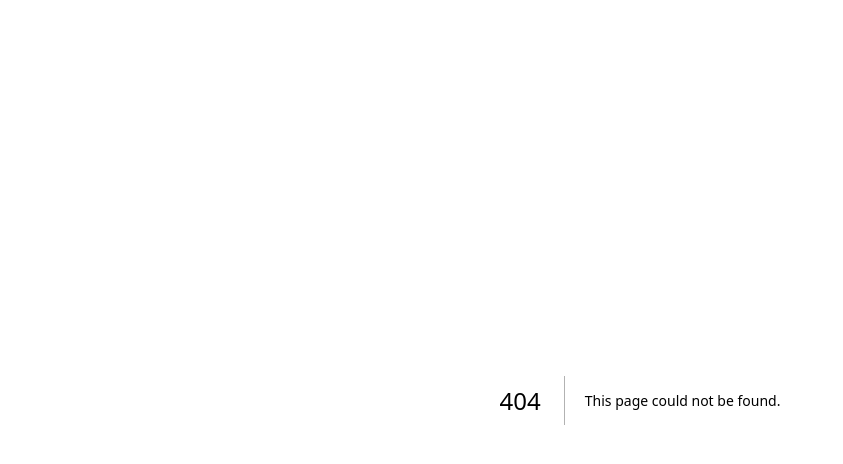
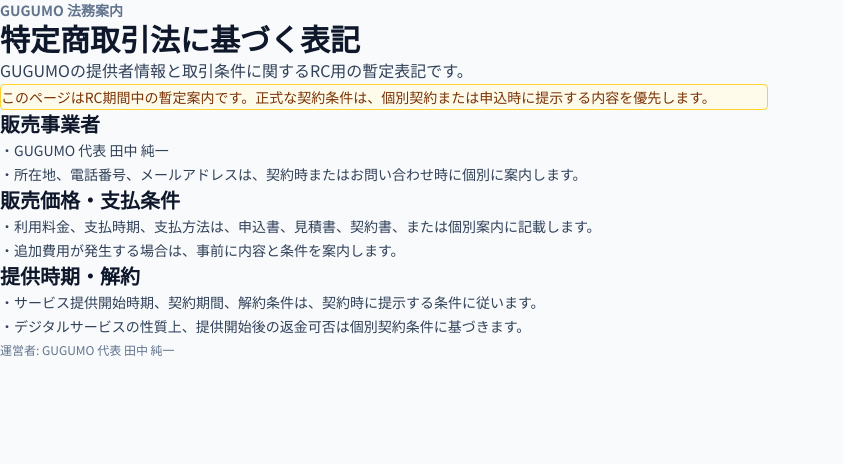
Before and after one commit to GUGUMOjp/gugumo-app, a Next.js app: page /legal in a window 1280 px wide. Before the commit this address had no page. Shown: the top 464 px of the page, without its empty margins (0-843 px from the left). Built offline with nearby package versions, Linux system fonts and the light colour scheme.

Commit message:
RC: add launch readiness pages and auth links

```diff
--- /dev/null
+++ b/app/data-policy/page.tsx
@@ -0,0 +1,8 @@
+import {
+  LegalPage,
+  legalPages,
+} from "../legal-content";
+
+export default function DataPolicyPage() {
+  return <LegalPage content={legalPages.dataPolicy} />;
+}
--- a/app/gugumo.css
+++ b/app/gugumo.css
@@ -203,6 +203,32 @@
   background: var(--green-d);
 }
 
+.forgot-password-link {
+  width: fit-content;
+  border: none;
+  background: transparent;
+  color: var(--green-d);
+  font-family: inherit;
+  font-size: 11.5px;
+  font-weight: 700;
+  cursor: pointer;
+  text-align: left;
+}
+
+.forgot-password-link:hover {
+  color: var(--green);
+}
+
+.login-support-message {
+  border: 0.5px solid var(--line);
+  border-radius: var(--radius-sm);
+  background: var(--green-l);
+  color: var(--green-d);
+  padding: 9px 10px;
+  font-size: 11.5px;
+  line-height: 1.6;
+}
+
 .login-footer {
   display: flex;
   justify-content: center;
--- a/app/legal-content.tsx
+++ b/app/legal-content.tsx
@@ -18,10 +18,12 @@
   "法令違反目的での利用禁止",
 ];
 
+const operatorName = "GUGUMO 代表 田中 純一";
+
 export const legalPages = {
   terms: {
     title: "利用規約",
-    description: "GUGUMOの利用条件、禁止事項、責任範囲を整理するための仮文面です。",
+    description: "GUGUMOを安心してご利用いただくための、サービス利用条件に関するRC用の暫定文面です。",
     sections: [
       {
         title: "サービス利用",
@@ -37,21 +39,21 @@
       {
         title: "免責",
         body: [
-          "本ページは法務レビュー前の仮文面です。",
-          "最終公開前に、事業内容、契約形態、運用実態に合わせた専門家確認を行います。",
+          "本サービスの分析結果は、掲載運用の判断材料を整理するものであり、反響や成約を保証するものではありません。",
+          "正式な契約条件は、個別契約または申込時に提示する条件を優先します。",
         ],
       },
     ],
   },
   privacy: {
     title: "プライバシーポリシー",
-    description: "GUGUMOで扱う個人情報・法人情報・アップロードデータの取扱い方針の仮文面です。",
+    description: "GUGUMOで扱う個人情報・法人情報の取扱い方針に関するRC用の暫定文面です。",
     sections: [
       {
         title: "取得する情報",
         body: [
           "アカウント情報、法人情報、CSVアップロード情報、操作履歴など、サービス提供に必要な情報を取得する場合があります。",
-          "取得する情報の範囲は、正式版公開前に実際の機能と照合して確定します。",
+          "取得する情報の範囲は、契約内容、利用プラン、実際の利用機能に応じて定めます。",
         ],
       },
       {
@@ -66,6 +68,98 @@
         body: [
           "利用者の同意または法令上の根拠がある場合を除き、取得情報を第三者へ提供しません。",
           "解析結果、CSVデータ、他社データの第三者提供は禁止事項として扱います。",
+        ],
+      },
+    ],
+  },
+  dataPolicy: {
+    title: "データ取扱方針",
+    description: "お客様が読み込むCSVデータと分析結果の取扱いに関するRC用の暫定文面です。",
+    sections: [
+      {
+        title: "対象データ",
+        body: [
+          "GUGUMOは、利用者が正当な権限に基づいて取得したSUUMO掲載管理用CSVを分析対象とします。",
+          "GUGUMOはCSVを生成せず、利用者が読み込んだCSVの内容をもとに掲載運用の確認ポイントを整理します。",
+        ],
+      },
+      {
+        title: "利用範囲",
+        body: [
+          "読み込まれたデータは、サービス提供、分析結果の表示、問い合わせ対応、品質改善のために必要な範囲で取り扱います。",
+          "お客様の掲載データや分析結果を、法令上必要な場合を除き、第三者へ無断で提供しません。",
+        ],
+      },
+      {
+        title: "保管と削除",
+        body: [
+          "データの保管期間、削除方法、バックアップの扱いは、契約時または運用開始時に個別に案内します。",
+          "検証環境で取り扱うデータは、営業デモや初期確認に必要な範囲に限定します。",
+        ],
+      },
+    ],
+  },
+  support: {
+    title: "サポート・お問い合わせ",
+    description: "GUGUMOの導入相談、操作相談、契約に関するお問い合わせ窓口のRC用案内です。",
+    sections: [
+      {
+        title: "お問い合わせ",
+        body: [
+          "導入前のご相談、初期設定、操作方法、契約内容、請求に関するお問い合わせを受け付けます。",
+          "お問い合わせ時は、会社名、担当者名、確認したい内容をお知らせください。",
+        ],
+      },
+      {
+        title: "サポート内容",
+        body: [
+          "SUUMO CSVの読み込み手順、各分析画面の見方、営業デモ時の説明ポイントを案内します。",
+          "お客様の運用状況に応じて、初回利用時の確認や画面説明を個別に行います。",
+        ],
+      },
+      {
+        title: "営業時間",
+        body: [
+          "通常の対応時間は、契約時または導入時に個別に案内します。",
+          "営業時間外のお問い合わせは、翌営業日以降に順次確認します。",
+        ],
+      },
+      {
+        title: "問い合わせ先",
+        body: [
+          "正式な問い合わせ先メールアドレス、電話番号、受付時間は契約時またはお問い合わせ時に個別に案内します。",
+          "初期顧客向けの導入支援は、契約内容に応じてオンラインまたは個別連絡で対応します。",
+        ],
+      },
+      {
+        title: "運営者",
+        body: [operatorName],
+      },
+    ],
+  },
+  legal: {
+    title: "特定商取引法に基づく表記",
+    description: "GUGUMOの提供者情報と取引条件に関するRC用の暫定表記です。",
+    sections: [
+      {
+        title: "販売事業者",
+        body: [
+          operatorName,
+          "所在地、電話番号、メールアドレスは、契約時またはお問い合わせ時に個別に案内します。",
+        ],
+      },
+      {
+        title: "販売価格・支払条件",
+        body: [
+          "利用料金、支払時期、支払方法は、申込書、見積書、契約書、または個別案内に記載します。",
+          "追加費用が発生する場合は、事前に内容と条件を案内します。",
+        ],
+      },
+      {
+        title: "提供時期・解約",
+        body: [
+          "サービス提供開始時期、契約期間、解約条件は、契約時に提示する条件に従います。",
+          "デジタルサービスの性質上、提供開始後の返金可否は個別契約条件に基づきます。",
         ],
       },
     ],
@@ -125,11 +219,11 @@
   return (
     <main className="min-h-screen bg-slate-50 px-6 py-12 text-slate-900">
       <article className="mx-auto max-w-3xl">
-        <p className="text-sm font-semibold text-slate-500">GUGUMO Legal</p>
+        <p className="text-sm font-semibold text-slate-500">GUGUMO 法務案内</p>
         <h1 className="mt-3 text-3xl font-bold">{content.title}</h1>
         <p className="mt-4 text-base leading-7 text-slate-700">{content.description}</p>
         <p className="mt-4 rounded border border-amber-300 bg-amber-50 px-4 py-3 text-sm leading-6 text-amber-900">
-          このページは法務ページの骨組みとして作成した仮文面です。最終公開前に専門家確認が必要です。
+          このページはRC期間中の暫定案内です。正式な契約条件は、個別契約または申込時に提示する内容を優先します。
         </p>
 
         <div className="mt-10 space-y-8">
@@ -144,6 +238,9 @@
             </section>
           ))}
         </div>
+        <p className="mt-8 text-xs leading-6 text-slate-500">
+          運営者: {operatorName}
+        </p>
       </article>
     </main>
   );
--- /dev/null
+++ b/app/legal/page.tsx
@@ -0,0 +1,8 @@
+import {
+  LegalPage,
+  legalPages,
+} from "../legal-content";
+
+export default function LegalNotationPage() {
+  return <LegalPage content={legalPages.legal} />;
+}
--- a/app/page.tsx
+++ b/app/page.tsx
@@ -228,6 +228,8 @@
 }
 
 function LoginScreen({ onLogin }: { onLogin: () => void }) {
+  const [resetMessage, setResetMessage] = useState("");
+
   return (
     <main className="login-page">
       <div className="login-shell">
@@ -259,6 +261,14 @@
               <span>パスワード</span>
               <input type="password" placeholder="パスワード" />
             </label>
+            <button
+              type="button"
+              className="forgot-password-link"
+              onClick={() => setResetMessage("パスワード再設定（準備中）: 正式版では入力したメールアドレス宛に再設定メールを送信します。")}
+            >
+              パスワードをお忘れですか？
+            </button>
+            {resetMessage ? <div className="login-support-message">{resetMessage}</div> : null}
             <button type="submit" className="login-submit">ログイン</button>
           </form>
         </section>
@@ -638,6 +648,15 @@
     setIsLoggedIn(true);
   };
 
+  const handleLogout = () => {
+    setIsLoggedIn(false);
+    setIsRestoringCsv(false);
+    setRestoreError("");
+    setSnapshots([]);
+    setCheckedState({});
+    setActivePage("home");
+  };
+
   if (!isLoggedIn) {
     return <LoginScreen onLogin={handleLogin} />;
   }
@@ -726,6 +745,7 @@
           </div>
           <span className={`status-pill${latestSnapshot ? " loaded" : ""}`}>{topbarStatus}</span>
           <button type="button" className="topbar-btn primary" onClick={() => goto("upload")}><i className="ti ti-upload" style={{ fontSize: 13 }} />CSVを読み込む</button>
+          <button type="button" className="topbar-btn" onClick={handleLogout}><i className="ti ti-logout" style={{ fontSize: 13 }} />ログアウト</button>
         </div>
 
         <div className={`content${isRestoringCsv ? " restoring" : ""}`}>
--- /dev/null
+++ b/app/support/page.tsx
@@ -0,0 +1,8 @@
+import {
+  LegalPage,
+  legalPages,
+} from "../legal-content";
+
+export default function SupportPage() {
+  return <LegalPage content={legalPages.support} />;
+}
--- a/data/product/productMeta.ts
+++ b/data/product/productMeta.ts
@@ -10,15 +10,19 @@
     href: "/terms",
   },
   {
-    label: "プライバシー",
+    label: "プライバシーポリシー",
     href: "/privacy",
   },
   {
-    label: "Cookie",
-    href: "/cookie",
+    label: "データ取扱方針",
+    href: "/data-policy",
   },
   {
-    label: "セキュリティ",
-    href: "/security",
+    label: "サポート",
+    href: "/support",
+  },
+  {
+    label: "特商法表記",
+    href: "/legal",
   },
 ] as const;
```
Also changed, not shown: 1 other file (tests, documents, lock files or other folders).
